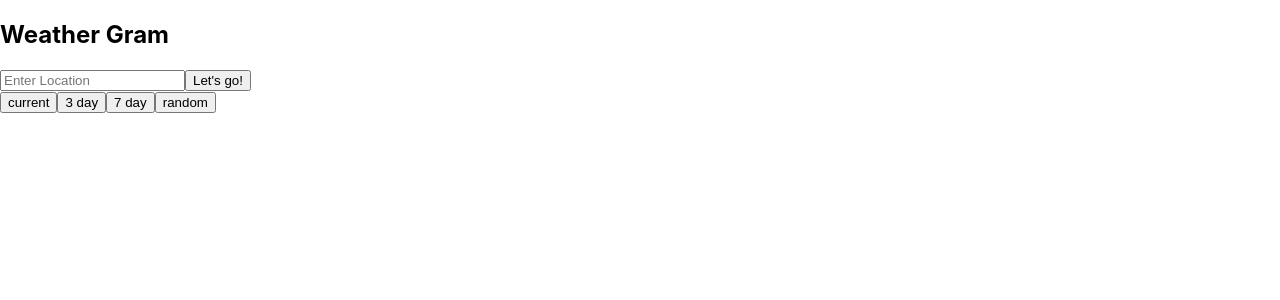
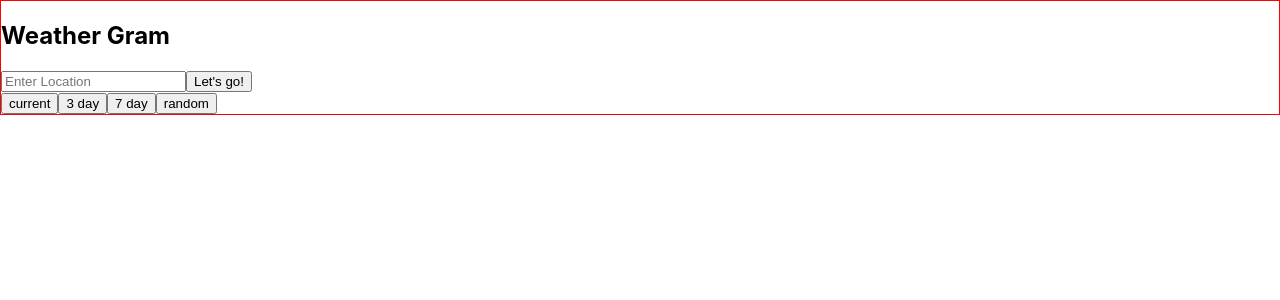
Before and after one commit to JessFatta/weather-gram, a React (Create React App) app: page / in a window 1280 px wide. Shown: the top 300 px of the page. Built offline with nearby package versions, Linux system fonts and the light colour scheme.

Commit message:
Super basic styling

```diff
--- a/src/Nav/Nav.css
+++ b/src/Nav/Nav.css
@@ -0,0 +1,3 @@
+.nav-container {
+  border: 1px solid red;
+}
```
